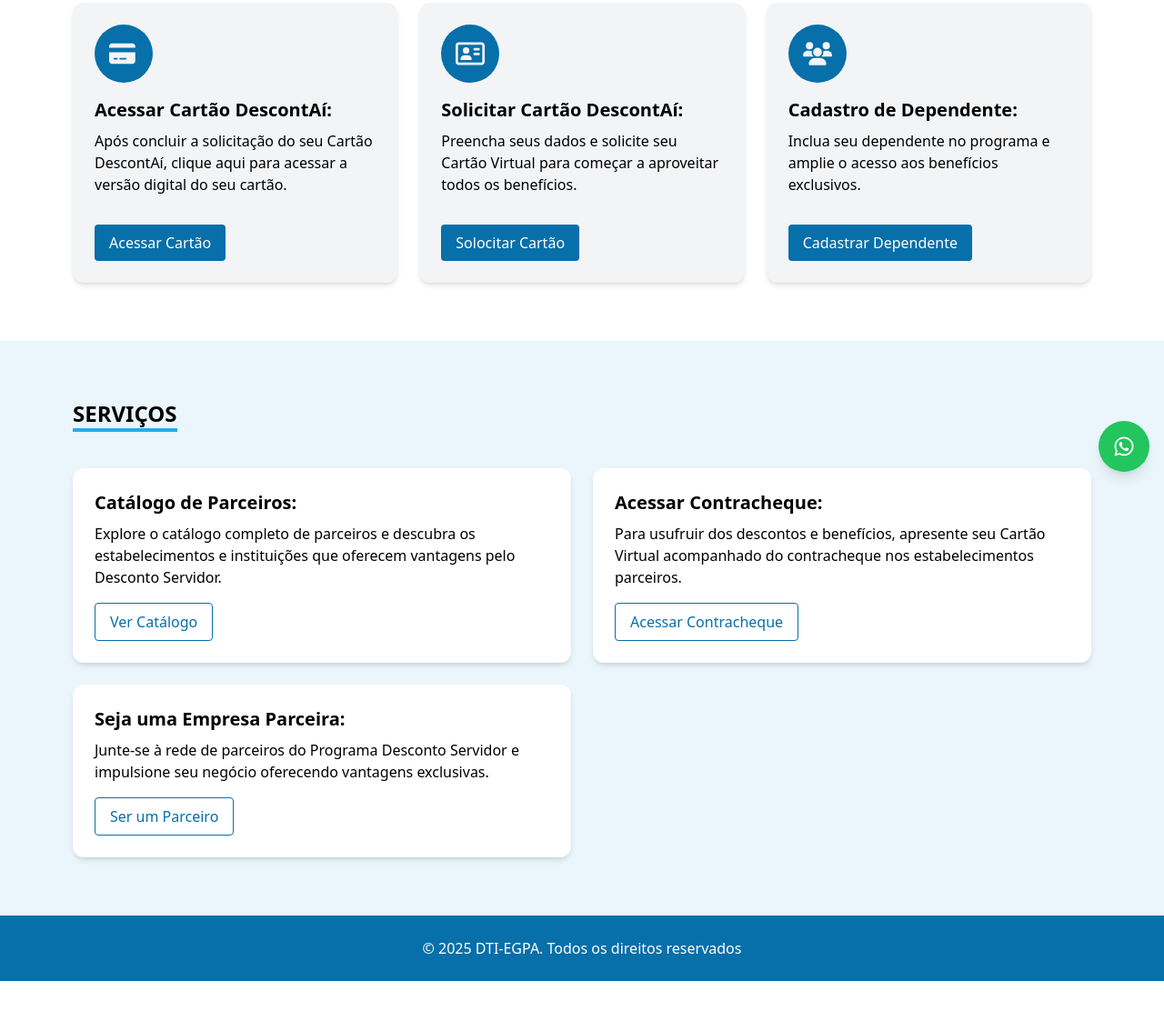
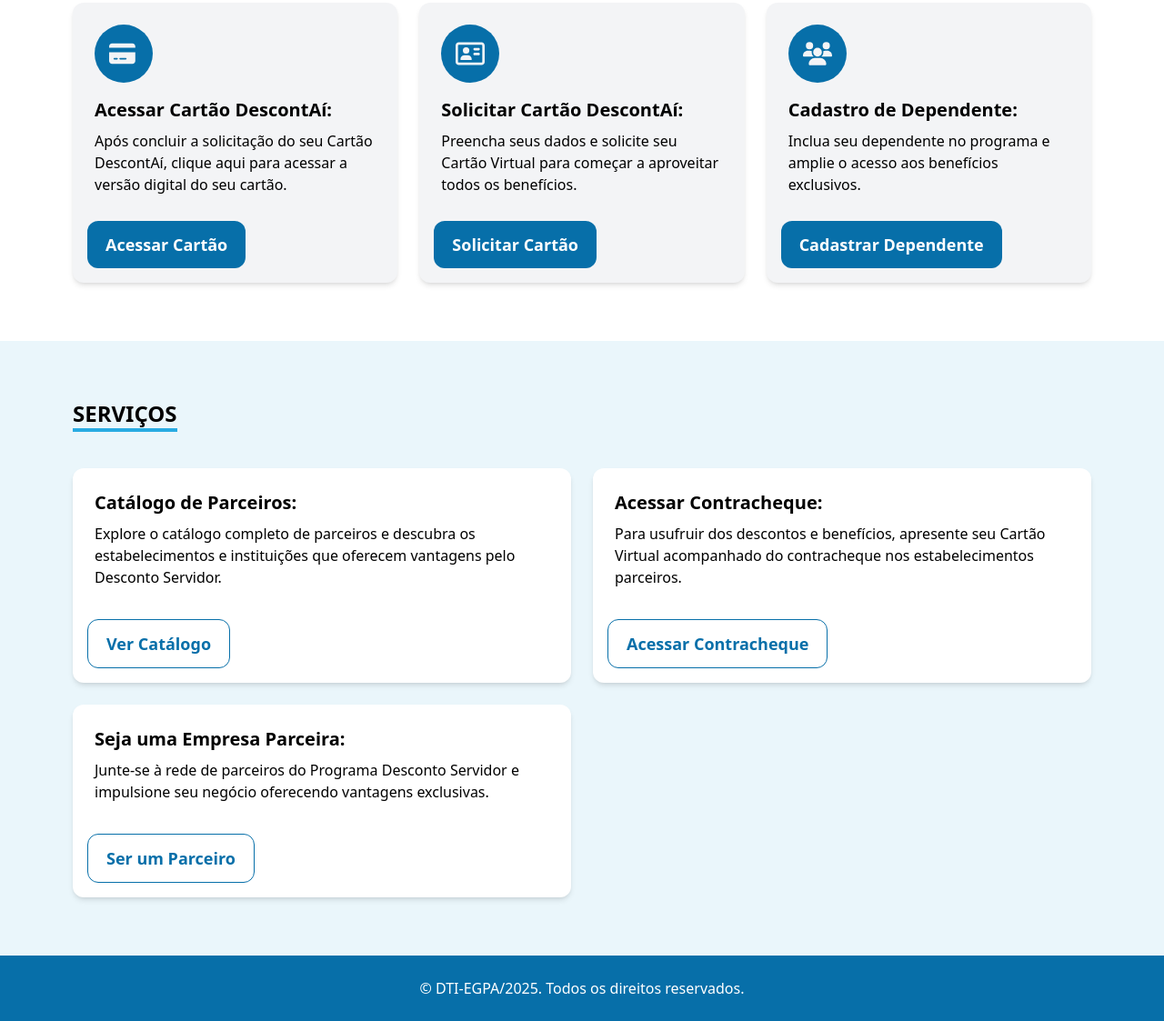
Before and after one commit to dtiegpa/descontoservidor, a plain HTML site: page index.html in a window 1280 px wide. Shown: the part 265-1388 px from the top of the page at 91% size. Before the commit the page ends 1344 px from the top, so only its background shows below. Drawn offline with nearby package versions, Linux system fonts and the light colour scheme.

Commit message:
Update index.html
Atualizações gerais.

```diff
--- a/index.html
+++ b/index.html
@@ -31,43 +31,61 @@
         Servidor de Ananindeua, aproveite as vantagens exclusivas do programa Desconto Servidor e tenha acesso a uma rede de benefícios pensados especialmente para você!
       </p>
       <div class="grid grid-cols-1 md:grid-cols-2 lg:grid-cols-3 gap-6">
-        <!-- Aqui entram os três cards restaurados -->
         <!-- Acessar seu Cartão Virtual -->
-        <div class="bg-gray-100 p-6 rounded-xl shadow-md">
+        <div class="bg-gray-100 p-6 rounded-xl shadow-md relative pb-20">
           <div class="w-16 h-16 mb-4 flex items-center justify-center rounded-full bg-[color:var(--azul-principal)]">
-              <svg xmlns="http://www.w3.org/2000/svg" viewBox="0 0 640 512" class="w-8 h-8" fill="#F3F4F6">><!--!Font Awesome Free 6.7.2 by @fontawesome - https://fontawesome.com License - https://fontawesome.com/license/free Copyright 2025 Fonticons, Inc.--><path d="M64 32C28.7 32 0 60.7 0 96l0 32 576 0 0-32c0-35.3-28.7-64-64-64L64 32zM576 224L0 224 0 416c0 35.3 28.7 64 64 64l448 0c35.3 0 64-28.7 64-64l0-192zM112 352l64 0c8.8 0 16 7.2 16 16s-7.2 16-16 16l-64 0c-8.8 0-16-7.2-16-16s7.2-16 16-16zm112 16c0-8.8 7.2-16 16-16l128 0c8.8 0 16 7.2 16 16s-7.2 16-16 16l-128 0c-8.8 0-16-7.2-16-16z"/></svg>
-
+            <svg xmlns="http://www.w3.org/2000/svg" viewBox="0 0 640 512" class="w-8 h-8" fill="#F3F4F6">
+              <path d="M64 32C28.7 32 0 60.7 0 96l0 32 576 0 0-32c0-35.3-28.7-64-64-64L64 32zM576 224L0 224 0 416c0 35.3 28.7 64 64 64l448 0c35.3 0 64-28.7 64-64l0-192zM112 352l64 0c8.8 0 16 7.2 16 16s-7.2 16-16 16l-64 0c-8.8 0-16-7.2-16-16s7.2-16 16-16zm112 16c0-8.8 7.2-16 16-16l128 0c8.8 0 16 7.2 16 16s-7.2 16-16 16l-128 0c-8.8 0-16-7.2-16-16z"/>
+            </svg>
           </div>
           <h3 class="text-xl font-semibold mb-2">Acessar Cartão DescontAí:</h3>
           <p class="mb-4">
             Após concluir a solicitação do seu Cartão DescontAí, clique aqui para acessar a versão digital do seu cartão.
           </p>
-          <a href="https://ananindeua.pa.gov.br/cartao-descontai" class="bg-[color:var(--azul-principal)] text-white px-4 py-2 rounded hover:bg-[color:var(--azul-hover)] mt-4 transform transition-transform hover:scale-105 inline-block text-center">Acessar Cartão</a>
+          <a
+            href="https://ananindeua.pa.gov.br/cartao-descontai"
+            class="absolute bottom-4 left-4 bg-[color:var(--azul-principal)] text-white px-5 py-3 rounded-xl hover:bg-[color:var(--azul-hover)] inline-block text-center text-lg font-semibold transition transform hover:scale-105 duration-300"
+          >
+            Acessar Cartão
+          </a>
         </div>
 
         <!-- Solicitar Cartão Virtual -->
-        <div class="bg-gray-100 p-6 rounded-xl shadow-md">
+        <div class="bg-gray-100 p-6 rounded-xl shadow-md relative pb-20">
           <div class="w-16 h-16 mb-4 flex items-center justify-center rounded-full bg-[color:var(--azul-principal)]">
-            <svg xmlns="http://www.w3.org/2000/svg" viewBox="0 0 576 512" class="w-8 h-8" fill="#F3F4F6"><!--!Font Awesome Free 6.7.2 by @fontawesome - https://fontawesome.com License - https://fontawesome.com/license/free Copyright 2025 Fonticons, Inc.--><path d="M512 80c8.8 0 16 7.2 16 16l0 320c0 8.8-7.2 16-16 16L64 432c-8.8 0-16-7.2-16-16L48 96c0-8.8 7.2-16 16-16l448 0zM64 32C28.7 32 0 60.7 0 96L0 416c0 35.3 28.7 64 64 64l448 0c35.3 0 64-28.7 64-64l0-320c0-35.3-28.7-64-64-64L64 32zM208 256a64 64 0 1 0 0-128 64 64 0 1 0 0 128zm-32 32c-44.2 0-80 35.8-80 80c0 8.8 7.2 16 16 16l192 0c8.8 0 16-7.2 16-16c0-44.2-35.8-80-80-80l-64 0zM376 144c-13.3 0-24 10.7-24 24s10.7 24 24 24l80 0c13.3 0 24-10.7 24-24s-10.7-24-24-24l-80 0zm0 96c-13.3 0-24 10.7-24 24s10.7 24 24 24l80 0c13.3 0 24-10.7 24-24s-10.7-24-24-24l-80 0z"/></svg>
-
+            <svg xmlns="http://www.w3.org/2000/svg" viewBox="0 0 576 512" class="w-8 h-8" fill="#F3F4F6">
+              <path d="M512 80c8.8 0 16 7.2 16 16l0 320c0 8.8-7.2 16-16 16L64 432c-8.8 0-16-7.2-16-16L48 96c0-8.8 7.2-16 16-16l448 0zM64 32C28.7 32 0 60.7 0 96L0 416c0 35.3 28.7 64 64 64l448 0c35.3 0 64-28.7 64-64l0-320c0-35.3-28.7-64-64-64L64 32zM208 256a64 64 0 1 0 0-128 64 64 0 1 0 0 128zm-32 32c-44.2 0-80 35.8-80 80c0 8.8 7.2 16 16 16l192 0c8.8 0 16-7.2 16-16c0-44.2-35.8-80-80-80l-64 0zM376 144c-13.3 0-24 10.7-24 24s10.7 24 24 24l80 0c13.3 0 24-10.7 24-24s-10.7-24-24-24l-80 0zm0 96c-13.3 0-24 10.7-24 24s10.7 24 24 24l80 0c13.3 0 24-10.7 24-24s-10.7-24-24-24l-80 0z"/>
+            </svg>
           </div>
           <h3 class="text-xl font-semibold mb-2">Solicitar Cartão DescontAí:</h3>
           <p class="mb-4">
             Preencha seus dados e solicite seu Cartão Virtual para começar a aproveitar todos os benefícios.
           </p>
-          <a href="https://forms.gle/Vv9mFTvvTtKLt9ss5" class="bg-[color:var(--azul-principal)] text-white px-4 py-2 rounded hover:bg-[color:var(--azul-hover)] mt-4 transform transition-transform hover:scale-105 inline-block text-center">Solocitar Cartão</a>
+          <a
+            href="https://forms.gle/Vv9mFTvvTtKLt9ss5"
+            class="absolute bottom-4 left-4 bg-[color:var(--azul-principal)] text-white px-5 py-3 rounded-xl hover:bg-[color:var(--azul-hover)] inline-block text-center text-lg font-semibold transition transform hover:scale-105 duration-300"
+          >
+            Solicitar Cartão
+          </a>
         </div>
 
         <!-- Cadastre seu Dependente -->
-<div class="bg-gray-100 p-6 rounded-xl shadow-md">
+        <div class="bg-gray-100 p-6 rounded-xl shadow-md relative pb-20">
           <div class="w-16 h-16 mb-4 flex items-center justify-center rounded-full bg-[color:var(--azul-principal)]">
-  <svg xmlns="http://www.w3.org/2000/svg" viewBox="0 0 640 512" class="w-8 h-8" fill="#F3F4F6"><!--!Font Awesome Free 6.7.2 by @fontawesome - https://fontawesome.com License - https://fontawesome.com/license/free Copyright 2025 Fonticons, Inc.--><path d="M144 0a80 80 0 1 1 0 160A80 80 0 1 1 144 0zM512 0a80 80 0 1 1 0 160A80 80 0 1 1 512 0zM0 298.7C0 239.8 47.8 192 106.7 192l42.7 0c15.9 0 31 3.5 44.6 9.7c-1.3 7.2-1.9 14.7-1.9 22.3c0 38.2 16.8 72.5 43.3 96c-.2 0-.4 0-.7 0L21.3 320C9.6 320 0 310.4 0 298.7zM405.3 320c-.2 0-.4 0-.7 0c26.6-23.5 43.3-57.8 43.3-96c0-7.6-.7-15-1.9-22.3c13.6-6.3 28.7-9.7 44.6-9.7l42.7 0C592.2 192 640 239.8 640 298.7c0 11.8-9.6 21.3-21.3 21.3l-213.3 0zM224 224a96 96 0 1 1 192 0 96 96 0 1 1 -192 0zM128 485.3C128 411.7 187.7 352 261.3 352l117.3 0C452.3 352 512 411.7 512 485.3c0 14.7-11.9 26.7-26.7 26.7l-330.7 0c-14.7 0-26.7-11.9-26.7-26.7z"/></svg>
+            <svg xmlns="http://www.w3.org/2000/svg" viewBox="0 0 640 512" class="w-8 h-8" fill="#F3F4F6">
+              <path d="M144 0a80 80 0 1 1 0 160A80 80 0 1 1 144 0zM512 0a80 80 0 1 1 0 160A80 80 0 1 1 512 0zM0 298.7C0 239.8 47.8 192 106.7 192l42.7 0c15.9 0 31 3.5 44.6 9.7c-1.3 7.2-1.9 14.7-1.9 22.3c0 38.2 16.8 72.5 43.3 96c-.2 0-.4 0-.7 0L21.3 320C9.6 320 0 310.4 0 298.7zM405.3 320c-.2 0-.4 0-.7 0c26.6-23.5 43.3-57.8 43.3-96c0-7.6-.7-15-1.9-22.3c13.6-6.3 28.7-9.7 44.6-9.7l42.7 0C592.2 192 640 239.8 640 298.7c0 11.8-9.6 21.3-21.3 21.3l-213.3 0zM224 224a96 96 0 1 1 192 0 96 96 0 1 1 -192 0zM128 485.3C128 411.7 187.7 352 261.3 352l117.3 0C452.3 352 512 411.7 512 485.3c0 14.7-11.9 26.7-26.7 26.7l-330.7 0c-14.7 0-26.7-11.9-26.7-26.7z"/>
+            </svg>
           </div>
           <h3 class="text-xl font-semibold mb-2">Cadastro de Dependente:</h3>
           <p class="mb-4">
             Inclua seu dependente no programa e amplie o acesso aos benefícios exclusivos.
           </p>
-<a href="https://forms.gle/WVD2kaccDm1Ybgg18" class="bg-[color:var(--azul-principal)] text-white px-4 py-2 rounded hover:bg-[color:var(--azul-hover)] mt-4 transform transition-transform hover:scale-105 inline-block text-center">Cadastrar Dependente</a>
+          <a
+            href="https://forms.gle/WVD2kaccDm1Ybgg18"
+            class="absolute bottom-4 left-4 bg-[color:var(--azul-principal)] text-white px-5 py-3 rounded-xl hover:bg-[color:var(--azul-hover)] inline-block text-center text-lg font-semibold transition transform hover:scale-105 duration-300"
+          >
+            Cadastrar Dependente
+          </a>
         </div>
       </div>
     </section>
@@ -77,37 +95,43 @@
       <div class="max-w-6xl mx-auto px-4">
         <h2 class="text-2xl font-bold border-b-4 border-[color:var(--azul-secundario)] text-black inline-block mb-10">SERVIÇOS</h2>
         <div class="grid grid-cols-1 md:grid-cols-2 gap-6">
-      <div class="bg-white rounded-xl shadow-md p-6">
+          <div class="bg-white rounded-xl shadow-md p-6 relative pb-20">
             <h3 class="text-xl font-semibold mb-2">Catálogo de Parceiros:</h3>
-        <p>Explore o catálogo completo de parceiros e descubra os estabelecimentos e instituições que oferecem vantagens pelo Desconto Servidor.</p>
-        <a href="https://ananindeua.pa.gov.br/descontaiparceiros" class="mt-4 border border-[color:var(--azul-principal)] text-[color:var(--azul-principal)] px-4 py-2 rounded hover:bg-[color:var(--azul-claro)] inline-block text-center">Ver Catálogo</a>
+            <p>Explore o catálogo completo de parceiros e descubra os estabelecimentos e instituições que oferecem vantagens pelo Desconto Servidor.</p><br>
+            <a
+              href="https://ananindeua.pa.gov.br/descontaiparceiros"
+              class="absolute bottom-4 left-4 border border-[color:var(--azul-principal)] text-[color:var(--azul-principal)] px-5 py-3 rounded-xl hover:bg-[color:var(--azul-claro)] inline-block text-center text-lg font-semibold transition transform hover:scale-105 duration-300"
+            >
+              Ver Catálogo
+            </a>
           </div>
-      <div class="bg-white rounded-xl shadow-md p-6">
+          <div class="bg-white rounded-xl shadow-md p-6 relative pb-20">
             <h3 class="text-xl font-semibold mb-2">Acessar Contracheque:</h3>
-        <p> Para usufruir dos descontos e benefícios, apresente seu Cartão Virtual acompanhado do contracheque nos estabelecimentos parceiros.</p>
-        <a href="https://ananindeua.1doc.com.br/b.php?pg=wp/wp&itd=5&is=13493&iser=01J5TD9GSRHCADK64YGV88X6NP" class="mt-4 border border-[color:var(--azul-principal)] text-[color:var(--azul-principal)] px-4 py-2 rounded hover:bg-[color:var(--azul-claro)] inline-block text-center">Acessar Contracheque</a>
+            <p>Para usufruir dos descontos e benefícios, apresente seu Cartão Virtual acompanhado do contracheque nos estabelecimentos parceiros.</p>
+            <a
+              href="https://ananindeua.1doc.com.br/b.php?pg=wp/wp&itd=5&is=13493&iser=01J5TD9GSRHCADK64YGV88X6NP"
+              class="absolute bottom-4 left-4 border border-[color:var(--azul-principal)] text-[color:var(--azul-principal)] px-5 py-3 rounded-xl hover:bg-[color:var(--azul-claro)] inline-block text-center text-lg font-semibold transition transform hover:scale-105 duration-300"
+            >
+              Acessar Contracheque
+            </a>
           </div>
-      <div class="bg-white rounded-xl shadow-md p-6">
+          <div class="bg-white rounded-xl shadow-md p-6 relative pb-20">
             <h3 class="text-xl font-semibold mb-2">Seja uma Empresa Parceira:</h3>
-        <p>Junte-se à rede de parceiros do Programa Desconto Servidor e impulsione seu negócio oferecendo vantagens exclusivas.</p>
-        <a href="https://docs.google.com/forms/d/e/1FAIpQLSdpjOT6lovZub_fI4upqePaQZfH3bS7D40k9DN0Y578Dq947g/viewform" class="mt-4 border border-[color:var(--azul-principal)] text-[color:var(--azul-principal)] px-4 py-2 rounded hover:bg-[color:var(--azul-claro)] inline-block text-center">Ser um Parceiro</a>
+            <p>Junte-se à rede de parceiros do Programa Desconto Servidor e impulsione seu negócio oferecendo vantagens exclusivas.</p><br>
+            <a
+              href="https://docs.google.com/forms/d/e/1FAIpQLSdpjOT6lovZub_fI4upqePaQZfH3bS7D40k9DN0Y578Dq947g/viewform"
+              class="absolute bottom-4 left-4 border border-[color:var(--azul-principal)] text-[color:var(--azul-principal)] px-5 py-3 rounded-xl hover:bg-[color:var(--azul-claro)] inline-block text-center text-lg font-semibold transition transform hover:scale-105 duration-300"
+            >
+              Ser um Parceiro
+            </a>
           </div>
-
-
         </div>
       </div>
     </section>
 
     <!-- Rodapé -->
     <footer class="bg-[color:var(--azul-principal)] text-white text-center py-6">
-  <p>&copy; 2025 DTI-EGPA. Todos os direitos reservados</p>
+      <p>&copy; DTI-EGPA/2025. Todos os direitos reservados.</p>
     </footer>
-
-<!-- Botão Flutuante WhatsApp -->
-<a href="https://wa.me/5591984069956" target="_blank" class="fixed bottom-4 right-4 bg-green-500 text-white p-4 rounded-full shadow-lg hover:bg-green-600 transition duration-300 z-50 text-xl">
-  <svg xmlns="http://www.w3.org/2000/svg" viewBox="0 0 448 512" class="w-6 h-6 fill-current">
-    <path d="M380.9 97.1C339 55.1 283.2 32 223.9 32c-122.4 0-222 99.6-222 222 0 39.1 10.2 77.3 29.6 111L0 480l117.7-30.9c32.4 17.7 68.9 27 106.1 27h.1c122.3 0 224.1-99.6 224.1-222 0-59.3-25.2-115-67.1-157zm-157 341.6c-33.2 0-65.7-8.9-94-25.7l-6.7-4-69.8 18.3L72 359.2l-4.4-7c-18.5-29.4-28.2-63.3-28.2-98.2 0-101.7 82.8-184.5 184.6-184.5 49.3 0 95.6 19.2 130.4 54.1 34.8 34.9 56.2 81.2 56.1 130.5 0 101.8-84.9 184.6-186.6 184.6zm101.2-138.2c-5.5-2.8-32.8-16.2-37.9-18-5.1-1.9-8.8-2.8-12.5 2.8-3.7 5.6-14.3 18-17.6 21.8-3.2 3.7-6.5 4.2-12 1.4-32.6-16.3-54-29.1-75.5-66-5.7-9.8 5.7-9.1 16.3-30.3 1.8-3.7 .9-6.9-.5-9.7-1.4-2.8-12.5-30.1-17.1-41.2-4.5-10.8-9.1-9.3-12.5-9.5-3.2-.2-6.9-.2-10.6-.2-3.7 0-9.7 1.4-14.8 6.9-5.1 5.6-19.4 19-19.4 46.3 0 27.3 19.9 53.7 22.6 57.4 2.8 3.7 39.1 59.7 94.8 83.8 35.2 15.2 49 16.5 66.6 13.9 10.7-1.6 32.8-13.4 37.4-26.4 4.6-13 4.6-24.1 3.2-26.4-1.3-2.5-5-3.9-10.5-6.6z"/>
-  </svg>
-</a>
   </body>
 </html>
```
Lines whose indentation alone changed are shown as unchanged.
